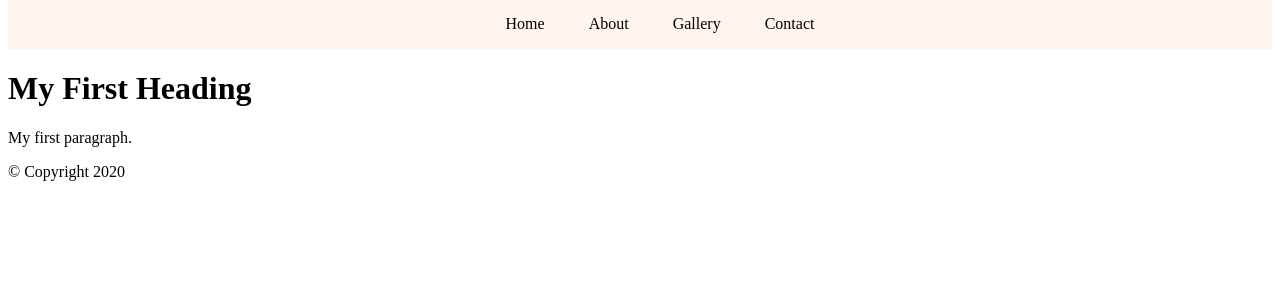
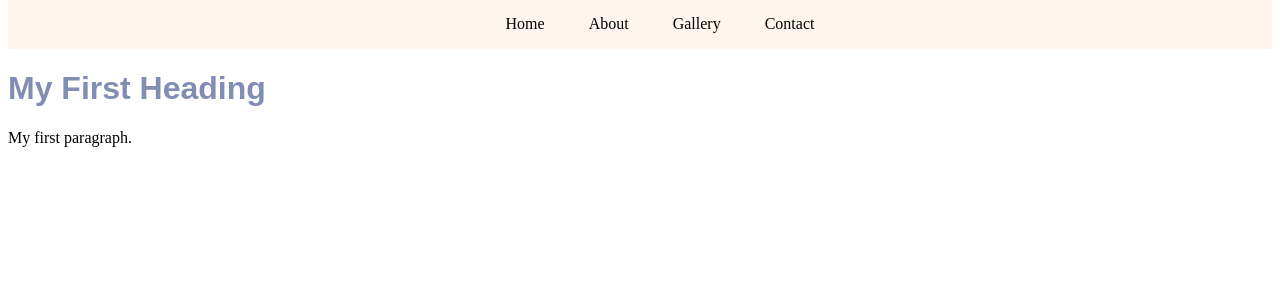
Before and after one commit to JikangSai/week1-day1, a plain HTML site: page index.html in a window 1280 px wide. Shown: the part 511-800 px from the top of the page. Drawn offline with Linux system fonts and the light colour scheme.

Commit message:
css commit 3

```diff
--- a/index.html
+++ b/index.html
@@ -40,6 +40,21 @@ nav {
   text-align: center;
   padding-top: 2px;
 }
+main {
+  height: 400px;   /* give some height to see layout */
+}
+
+main h1 {
+  color: rgb(129, 141, 179);
+  font-family: arial;
+}
+footer {
+  height: 40px;
+  background-color: rgb(129, 141, 179);
+  text-align: center;
+  padding-top: 20px;
+  color: rgb(211, 218, 240);
+}
 </style>
 </head>
 <body>
```
